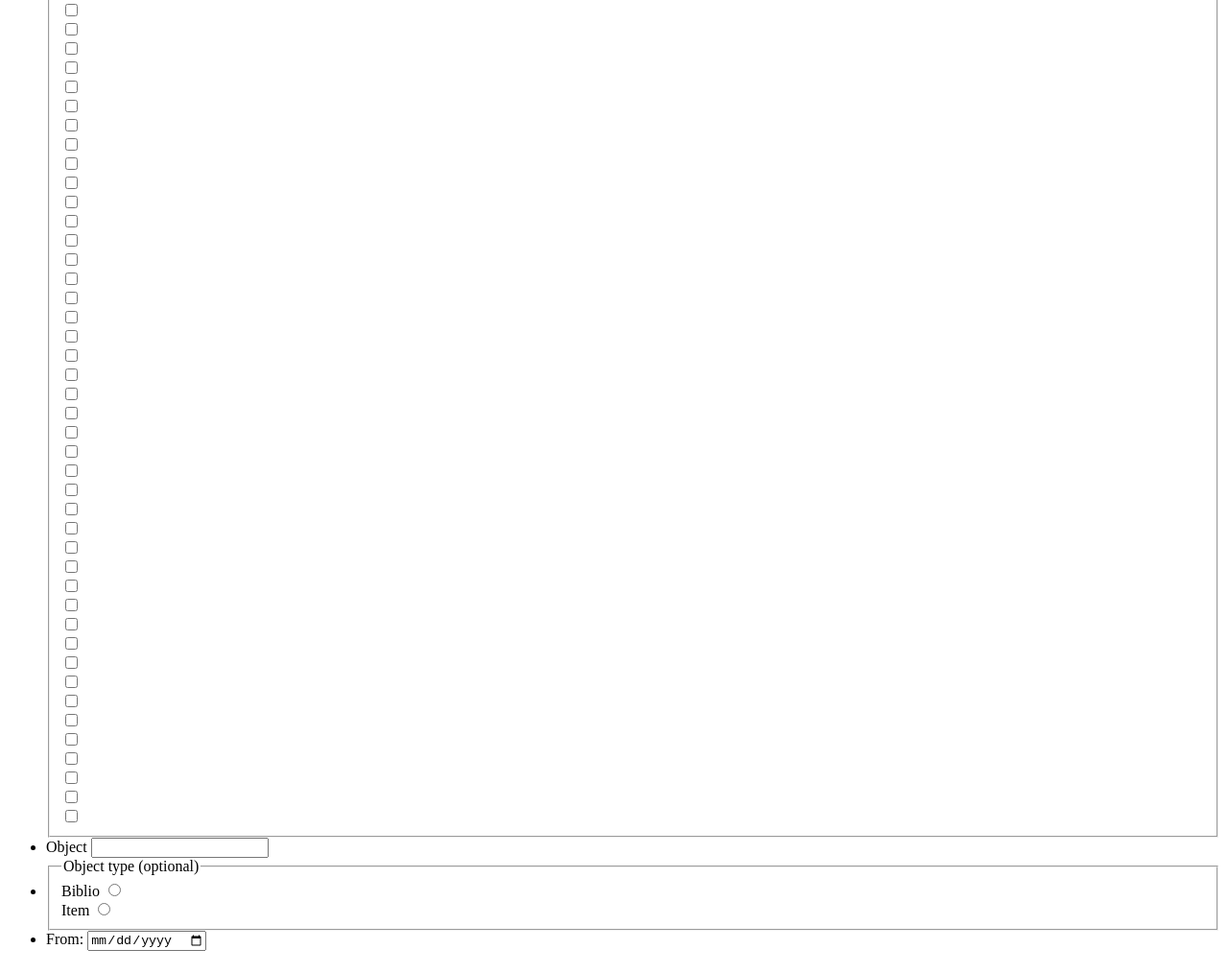
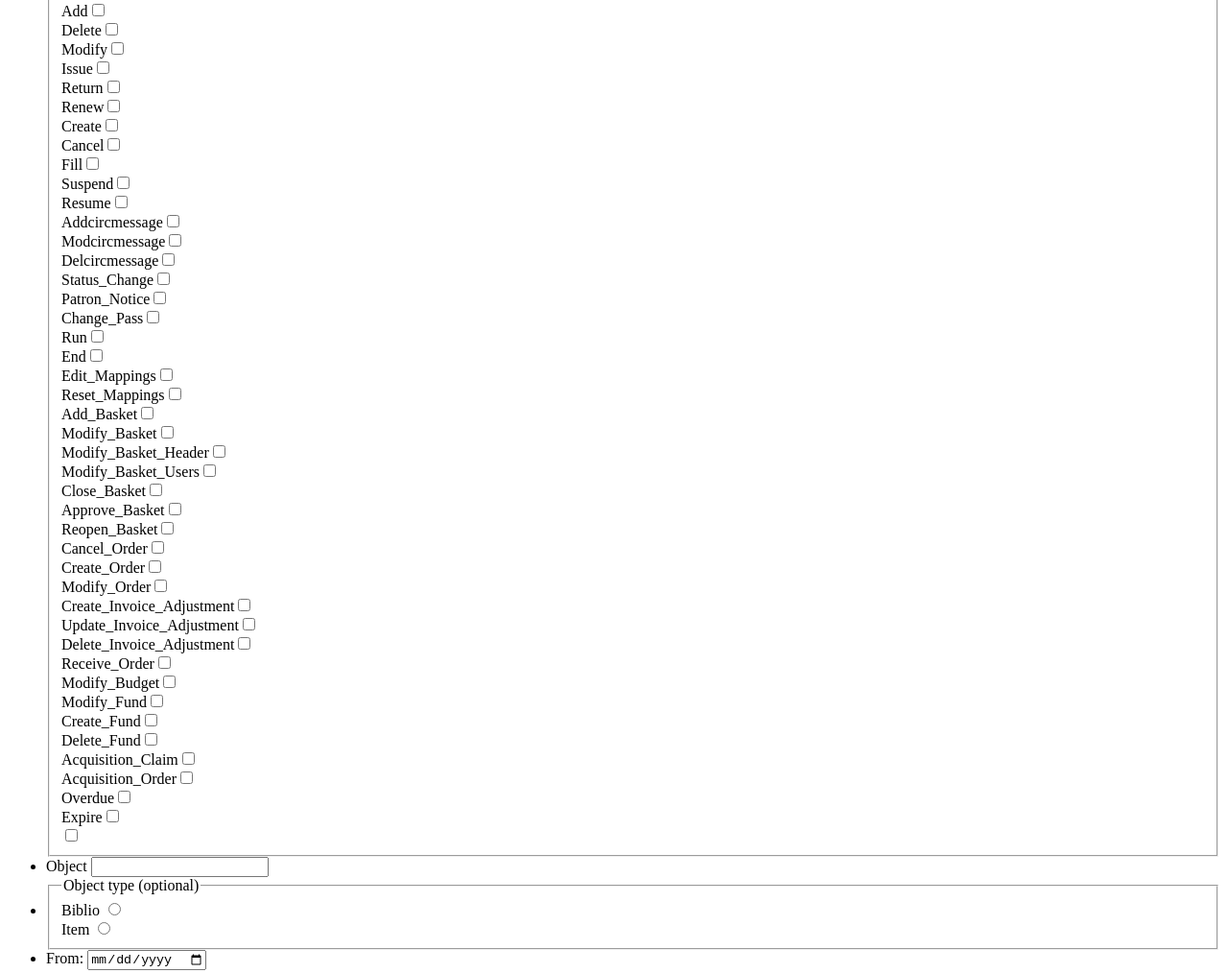
Before and after one commit to lisettebws/lisettebws.github.io, a plain HTML site: page index.html in a window 1280 px wide. Shown: the part 436-1450 px from the top of the page at 96% size. Drawn offline with Linux system fonts and the light colour scheme; a script that the page names is missing.

Commit message:
Update index.html

```diff
--- a/index.html
+++ b/index.html
@@ -10,7 +10,7 @@
     <form action="/url=form_page" method="post">
       <ul>
         <li>
-          <label for ="base_url"></label>
+          <label for ="base_url">Base URL</label>
           <input type="text" id="base_url" name="partner_url" />
         </li>
         <li>
@@ -41,48 +41,49 @@
         </li>
 <fieldset>
   <legend>Select Action(s), leave blank for all</legend>
-  <div><input type="checkbox" id="ADD" name="action" value="ADD" /><label for="ADD"></label></div>
-<div><input type="checkbox" id="DELETE" name="action" value="DELETE" /><label for="DELETE"></label></div>
-<div><input type="checkbox" id="MODIFY" name="action" value="MODIFY" /><label for="MODIFY"></label></div>
-<div><input type="checkbox" id="ISSUE" name="action" value="ISSUE" /><label for="ISSUE"></label></div>
-<div><input type="checkbox" id="RETURN" name="action" value="RETURN" /><label for="RETURN"></label></div>
-<div><input type="checkbox" id="RENEW" name="action" value="RENEW" /><label for="RENEW"></label></div>
-<div><input type="checkbox" id="CREATE" name="action" value="CREATE" /><label for="CREATE"></label></div>
-<div><input type="checkbox" id="CANCEL" name="action" value="CANCEL" /><label for="CANCEL"></label></div>
-<div><input type="checkbox" id="FILL" name="action" value="FILL" /><label for="FILL"></label></div>
-<div><input type="checkbox" id="SUSPEND" name="action" value="SUSPEND" /><label for="SUSPEND"></label></div>
-<div><input type="checkbox" id="RESUME" name="action" value="RESUME" /><label for="RESUME"></label></div>
-<div><input type="checkbox" id="ADDCIRCMESSAGE" name="action" value="ADDCIRCMESSAGE" /><label for="ADDCIRCMESSAGE"></label></div>
-<div><input type="checkbox" id="MODCIRCMESSAGE" name="action" value="MODCIRCMESSAGE" /><label for="MODCIRCMESSAGE"></label></div>
-<div><input type="checkbox" id="DELCIRCMESSAGE" name="action" value="DELCIRCMESSAGE" /><label for="DELCIRCMESSAGE"></label></div>
-<div><input type="checkbox" id="STATUS_CHANGE" name="action" value="STATUS_CHANGE" /><label for="STATUS_CHANGE"></label></div>
-<div><input type="checkbox" id="PATRON_NOTICE" name="action" value="PATRON_NOTICE" /><label for="PATRON_NOTICE"></label></div>
-<div><input type="checkbox" id="CHANGE_PASS" name="action" value="CHANGE_PASS" /><label for="CHANGE_PASS"></label></div>
-<div><input type="checkbox" id="Run" name="action" value="Run" /><label for="Run"></label></div>
-<div><input type="checkbox" id="End" name="action" value="End" /><label for="End"></label></div>
-<div><input type="checkbox" id="EDIT_MAPPINGS" name="action" value="EDIT_MAPPINGS" /><label for="EDIT_MAPPINGS"></label></div>
-<div><input type="checkbox" id="RESET_MAPPINGS" name="action" value="RESET_MAPPINGS" /><label for="RESET_MAPPINGS"></label></div>
-<div><input type="checkbox" id="ADD_BASKET" name="action" value="ADD_BASKET" /><label for="ADD_BASKET"></label></div>
-<div><input type="checkbox" id="MODIFY_BASKET" name="action" value="MODIFY_BASKET" /><label for="MODIFY_BASKET"></label></div>
-<div><input type="checkbox" id="MODIFY_BASKET_HEADER" name="action" value="MODIFY_BASKET_HEADER" /><label for="MODIFY_BASKET_HEADER"></label></div>
-<div><input type="checkbox" id="MODIFY_BASKET_USERS" name="action" value="MODIFY_BASKET_USERS" /><label for="MODIFY_BASKET_USERS"></label></div>
-<div><input type="checkbox" id="CLOSE_BASKET" name="action" value="CLOSE_BASKET" /><label for="CLOSE_BASKET"></label></div>
-<div><input type="checkbox" id="APPROVE_BASKET" name="action" value="APPROVE_BASKET" /><label for="APPROVE_BASKET"></label></div>
-<div><input type="checkbox" id="REOPEN_BASKET" name="action" value="REOPEN_BASKET" /><label for="REOPEN_BASKET"></label></div>
-<div><input type="checkbox" id="CANCEL_ORDER" name="action" value="CANCEL_ORDER" /><label for="CANCEL_ORDER"></label></div>
-<div><input type="checkbox" id="CREATE_ORDER" name="action" value="CREATE_ORDER" /><label for="CREATE_ORDER"></label></div>
-<div><input type="checkbox" id="MODIFY_ORDER" name="action" value="MODIFY_ORDER" /><label for="MODIFY_ORDER"></label></div>
-<div><input type="checkbox" id="CREATE_INVOICE_ADJUSTMENT" name="action" value="CREATE_INVOICE_ADJUSTMENT" /><label for="CREATE_INVOICE_ADJUSTMENT"></label></div>
-<div><input type="checkbox" id="UPDATE_INVOICE_ADJUSTMENT" name="action" value="UPDATE_INVOICE_ADJUSTMENT" /><label for="UPDATE_INVOICE_ADJUSTMENT"></label></div>
-<div><input type="checkbox" id="DELETE_INVOICE_ADJUSTMENT" name="action" value="DELETE_INVOICE_ADJUSTMENT" /><label for="DELETE_INVOICE_ADJUSTMENT"></label></div>
-<div><input type="checkbox" id="RECEIVE_ORDER" name="action" value="RECEIVE_ORDER" /><label for="RECEIVE_ORDER"></label></div>
-<div><input type="checkbox" id="MODIFY_BUDGET" name="action" value="MODIFY_BUDGET" /><label for="MODIFY_BUDGET"></label></div>
-<div><input type="checkbox" id="MODIFY_FUND" name="action" value="MODIFY_FUND" /><label for="MODIFY_FUND"></label></div>
-<div><input type="checkbox" id="CREATE_FUND" name="action" value="CREATE_FUND" /><label for="CREATE_FUND"></label></div>
-<div><input type="checkbox" id="DELETE_FUND" name="action" value="DELETE_FUND" /><label for="DELETE_FUND"></label></div>
-<div><input type="checkbox" id="ACQUISITION_CLAIM" name="action" value="ACQUISITION_CLAIM" /><label for="ACQUISITION_CLAIM"></label></div>
-<div><input type="checkbox" id="ACQUISITION_ORDER" name="action" value="ACQUISITION_ORDER" /><label for="ACQUISITION_ORDER"></label></div>
-<div><input type="checkbox" id="OVERDUE" name="action" value="OVERDUE" /><label for="OVERDUE"></label></div>
+<div><label for="ADD">Add</label><input type="checkbox" id="ADD" name="action" value="Add" /></div>
+<div><label for="DELETE">Delete</label><input type="checkbox" id="DELETE" name="action" value="Delete" /></div>
+<div><label for="MODIFY">Modify</label><input type="checkbox" id="MODIFY" name="action" value="Modify" /></div>
+<div><label for="ISSUE">Issue</label><input type="checkbox" id="ISSUE" name="action" value="Issue" /></div>
+<div><label for="RETURN">Return</label><input type="checkbox" id="RETURN" name="action" value="Return" /></div>
+<div><label for="RENEW">Renew</label><input type="checkbox" id="RENEW" name="action" value="Renew" /></div>
+<div><label for="CREATE">Create</label><input type="checkbox" id="CREATE" name="action" value="Create" /></div>
+<div><label for="CANCEL">Cancel</label><input type="checkbox" id="CANCEL" name="action" value="Cancel" /></div>
+<div><label for="FILL">Fill</label><input type="checkbox" id="FILL" name="action" value="Fill" /></div>
+<div><label for="SUSPEND">Suspend</label><input type="checkbox" id="SUSPEND" name="action" value="Suspend" /></div>
+<div><label for="RESUME">Resume</label><input type="checkbox" id="RESUME" name="action" value="Resume" /></div>
+<div><label for="ADDCIRCMESSAGE">Addcircmessage</label><input type="checkbox" id="ADDCIRCMESSAGE" name="action" value="Addcircmessage" /></div>
+<div><label for="MODCIRCMESSAGE">Modcircmessage</label><input type="checkbox" id="MODCIRCMESSAGE" name="action" value="Modcircmessage" /></div>
+<div><label for="DELCIRCMESSAGE">Delcircmessage</label><input type="checkbox" id="DELCIRCMESSAGE" name="action" value="Delcircmessage" /></div>
+<div><label for="STATUS_CHANGE">Status_Change</label><input type="checkbox" id="STATUS_CHANGE" name="action" value="Status_Change" /></div>
+<div><label for="PATRON_NOTICE">Patron_Notice</label><input type="checkbox" id="PATRON_NOTICE" name="action" value="Patron_Notice" /></div>
+<div><label for="CHANGE_PASS">Change_Pass</label><input type="checkbox" id="CHANGE_PASS" name="action" value="Change_Pass" /></div>
+<div><label for="Run">Run</label><input type="checkbox" id="Run" name="action" value="Run" /></div>
+<div><label for="End">End</label><input type="checkbox" id="End" name="action" value="End" /></div>
+<div><label for="EDIT_MAPPINGS">Edit_Mappings</label><input type="checkbox" id="EDIT_MAPPINGS" name="action" value="Edit_Mappings" /></div>
+<div><label for="RESET_MAPPINGS">Reset_Mappings</label><input type="checkbox" id="RESET_MAPPINGS" name="action" value="Reset_Mappings" /></div>
+<div><label for="ADD_BASKET">Add_Basket</label><input type="checkbox" id="ADD_BASKET" name="action" value="Add_Basket" /></div>
+<div><label for="MODIFY_BASKET">Modify_Basket</label><input type="checkbox" id="MODIFY_BASKET" name="action" value="Modify_Basket" /></div>
+<div><label for="MODIFY_BASKET_HEADER">Modify_Basket_Header</label><input type="checkbox" id="MODIFY_BASKET_HEADER" name="action" value="Modify_Basket_Header" /></div>
+<div><label for="MODIFY_BASKET_USERS">Modify_Basket_Users</label><input type="checkbox" id="MODIFY_BASKET_USERS" name="action" value="Modify_Basket_Users" /></div>
+<div><label for="CLOSE_BASKET">Close_Basket</label><input type="checkbox" id="CLOSE_BASKET" name="action" value="Close_Basket" /></div>
+<div><label for="APPROVE_BASKET">Approve_Basket</label><input type="checkbox" id="APPROVE_BASKET" name="action" value="Approve_Basket" /></div>
+<div><label for="REOPEN_BASKET">Reopen_Basket</label><input type="checkbox" id="REOPEN_BASKET" name="action" value="Reopen_Basket" /></div>
+<div><label for="CANCEL_ORDER">Cancel_Order</label><input type="checkbox" id="CANCEL_ORDER" name="action" value="Cancel_Order" /></div>
+<div><label for="CREATE_ORDER">Create_Order</label><input type="checkbox" id="CREATE_ORDER" name="action" value="Create_Order" /></div>
+<div><label for="MODIFY_ORDER">Modify_Order</label><input type="checkbox" id="MODIFY_ORDER" name="action" value="Modify_Order" /></div>
+<div><label for="CREATE_INVOICE_ADJUSTMENT">Create_Invoice_Adjustment</label><input type="checkbox" id="CREATE_INVOICE_ADJUSTMENT" name="action" value="Create_Invoice_Adjustment" /></div>
+<div><label for="UPDATE_INVOICE_ADJUSTMENT">Update_Invoice_Adjustment</label><input type="checkbox" id="UPDATE_INVOICE_ADJUSTMENT" name="action" value="Update_Invoice_Adjustment" /></div>
+<div><label for="DELETE_INVOICE_ADJUSTMENT">Delete_Invoice_Adjustment</label><input type="checkbox" id="DELETE_INVOICE_ADJUSTMENT" name="action" value="Delete_Invoice_Adjustment" /></div>
+<div><label for="RECEIVE_ORDER">Receive_Order</label><input type="checkbox" id="RECEIVE_ORDER" name="action" value="Receive_Order" /></div>
+<div><label for="MODIFY_BUDGET">Modify_Budget</label><input type="checkbox" id="MODIFY_BUDGET" name="action" value="Modify_Budget" /></div>
+<div><label for="MODIFY_FUND">Modify_Fund</label><input type="checkbox" id="MODIFY_FUND" name="action" value="Modify_Fund" /></div>
+<div><label for="CREATE_FUND">Create_Fund</label><input type="checkbox" id="CREATE_FUND" name="action" value="Create_Fund" /></div>
+<div><label for="DELETE_FUND">Delete_Fund</label><input type="checkbox" id="DELETE_FUND" name="action" value="Delete_Fund" /></div>
+<div><label for="ACQUISITION_CLAIM">Acquisition_Claim</label><input type="checkbox" id="ACQUISITION_CLAIM" name="action" value="Acquisition_Claim" /></div>
+<div><label for="ACQUISITION_ORDER">Acquisition_Order</label><input type="checkbox" id="ACQUISITION_ORDER" name="action" value="Acquisition_Order" /></div>
+<div><label for="OVERDUE">Overdue</label><input type="checkbox" id="OVERDUE" name="action" value="Overdue" /></div>
+<div><label for="EXPIRE">Expire</label><input type="checkbox" id="EXPIRE" name="action" value="Expire" /></div>
 <div><label for="EXPIRE"></label><input type="checkbox" id="EXPIRE" name="action" value="EXPIRE" /></div>
 </fieldset> </li>
         <li>
```
